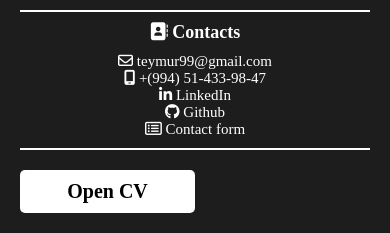
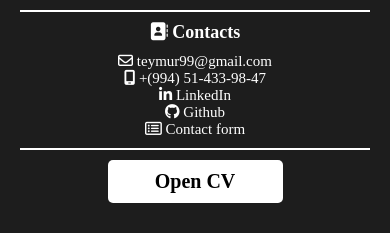
Before and after one commit to velikhanov/velikhanov.github.io, a PHP site: page /about.php in a window 390 px wide. Shown: the part 744-977 px from the top of the page. After the commit the page ends 947 px from the top, so only its background shows below. Run offline with PHP 8.4, Linux system fonts and the light colour scheme.

Commit message:
Updated css/about.css

```diff
--- a/css/about.css
+++ b/css/about.css
@@ -81,8 +81,6 @@
 
 .download-button-block {
   display: flex;
-  margin-top: 10px;
-  margin-bottom: 10px;
 }
 
 .open-button, .download-button {
@@ -190,8 +188,7 @@
   }
 
   .download-button-block {
-    text-align: center;
-    margin-bottom: 0;
+    justify-content: center;
   }
 }
 
```
